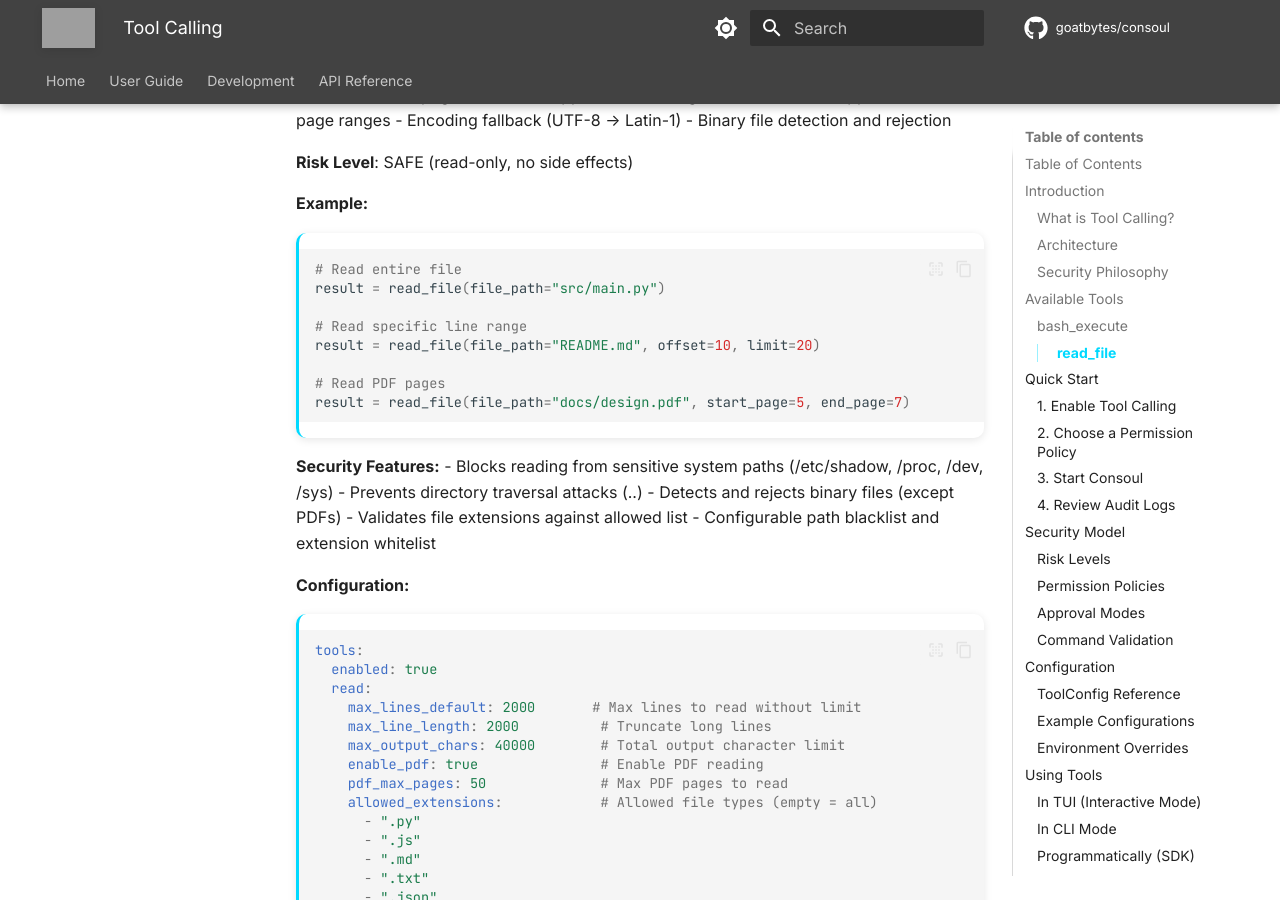
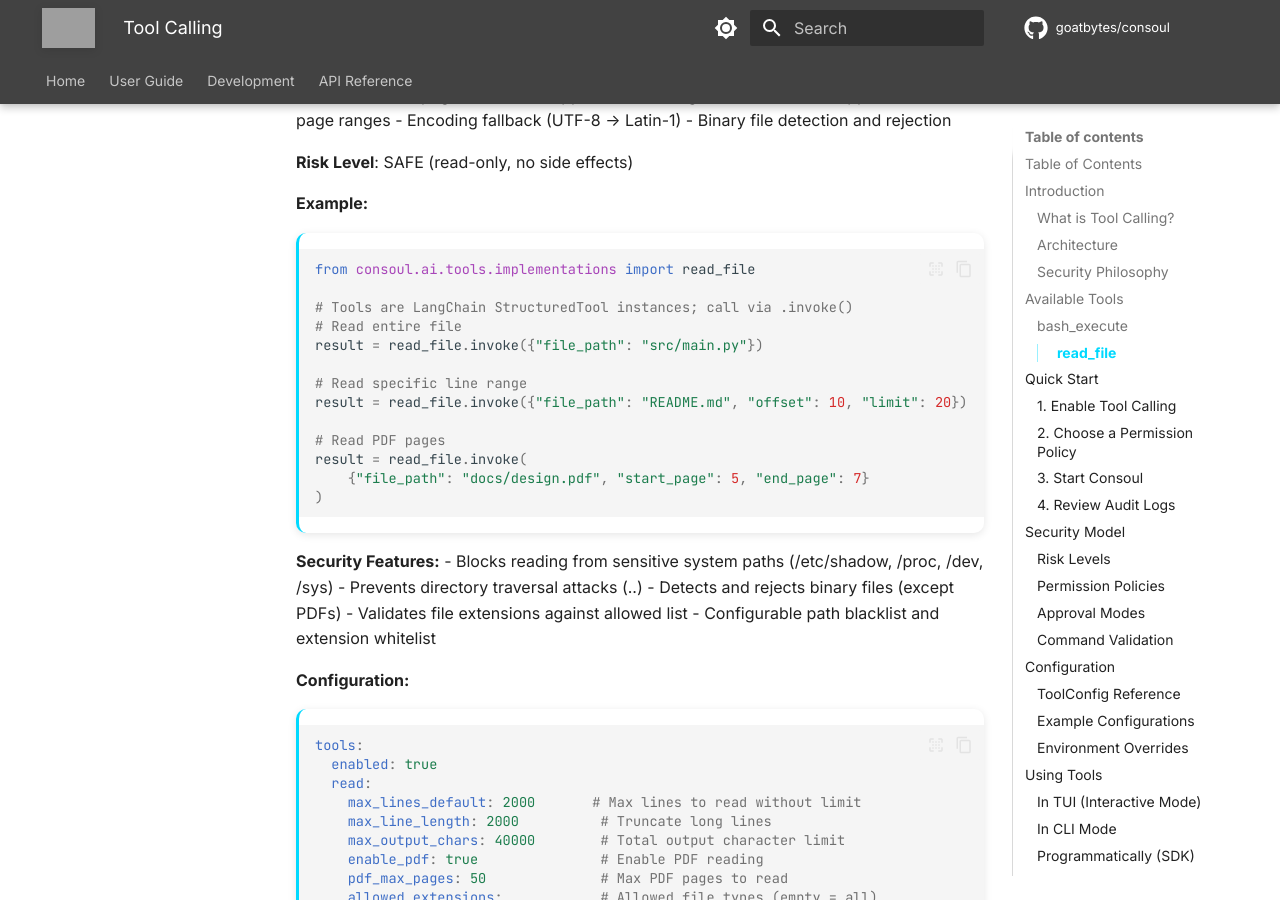
Before and after one commit to goatbytes/consoul, an MkDocs documentation site: the page built from docs/tools.md, in a window 1280 px wide and 900 px high, scrolled down 2488 px. Built offline with MkDocs 1.6.1 and Material for MkDocs 9.7.7, drawn with Linux system fonts in a browser that asks for light colours; comment, search, counter and statistics services are not loaded; some of the changed text lies outside the part shown; grey boxes are pictures that could not be loaded.

````diff
--- a/docs/tools.md
+++ b/docs/tools.md
@@ -107,14 +107,19 @@ Read file contents with security controls and format detection.
 
 **Example:**
 ```python
+from consoul.ai.tools.implementations import read_file
+
+# Tools are LangChain StructuredTool instances; call via .invoke()
 # Read entire file
-result = read_file(file_path="src/main.py")
+result = read_file.invoke({"file_path": "src/main.py"})
 
 # Read specific line range
-result = read_file(file_path="README.md", offset=10, limit=20)
+result = read_file.invoke({"file_path": "README.md", "offset": 10, "limit": 20})
 
 # Read PDF pages
-result = read_file(file_path="docs/design.pdf", start_page=5, end_page=7)
+result = read_file.invoke(
+    {"file_path": "docs/design.pdf", "start_page": 5, "end_page": 7}
+)
 ```
 
 **Security Features:**
@@ -180,7 +185,7 @@ tools:
 PDF reading requires the optional `pypdf` package:
 ```bash
 # Install with pip
-pip install consoul[pdf]
+pip install "consoul[pdf]"
 
 # Or with poetry
 poetry install --extras pdf
--- a/pyproject.toml
+++ b/pyproject.toml
@@ -60,7 +60,7 @@ dependencies = [
 ]
 
 [project.optional-dependencies]
-pdf = ["pypdf>=4.0.0"]
+pdf = ["pypdf>=6.2.0"]
 
 
 [project.urls]
@@ -115,7 +115,7 @@ pydantic = "^2.12.4"
 pydantic-settings = "^2.11.0"
 python-dotenv = "^1.2.1"
 requests = "^2.32.5"
-pypdf = {version = ">=4.0.0", optional = true}
+pypdf = {version = "^6.2.0", optional = true}
 
 [tool.poetry.extras]
 pdf = ["pypdf"]
````
Also changed, not shown: 1 other file.
